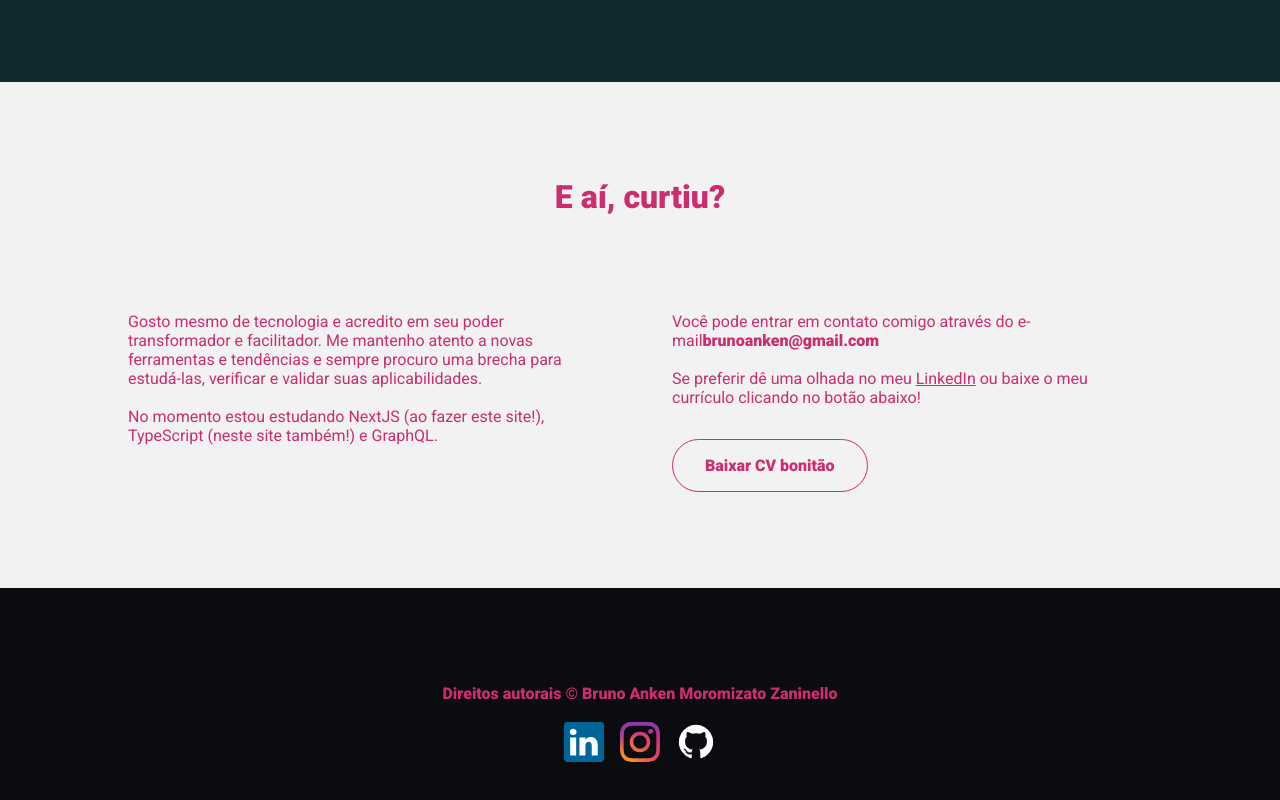
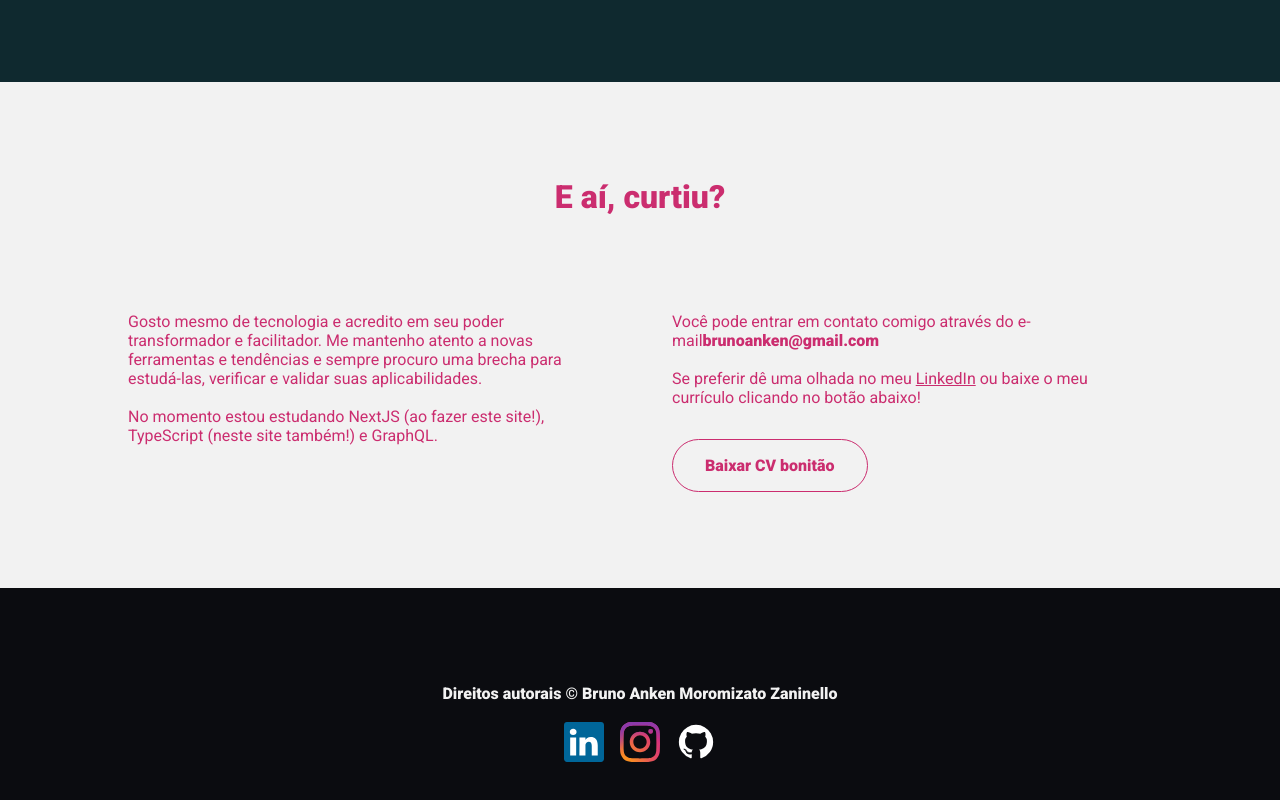
Before and after one commit to brunoanken/anken.dev, a Next.js app: page / in a window 1280 px wide. Shown: the part 2824-3624 px from the top of the page. Built offline with nearby package versions, Linux system fonts and the light colour scheme.

Commit message:
:wheelchair: Improve footer's contrast.

```diff
--- a/components/Organisms/Footer/index.tsx
+++ b/components/Organisms/Footer/index.tsx
@@ -3,7 +3,7 @@ import ExternalLink from 'components/Atoms/ExternalLink'
 import styles from './footer.module.scss'
 
 const Footer: React.FunctionComponent = () => (
-  <div className={`${styles.container} padding text-center`}>
+  <div className={`${styles.container} padding text-center color-white3`}>
     <p>
       <strong>Direitos autorais © Bruno Anken Moromizato Zaninello</strong>
     </p>
```
